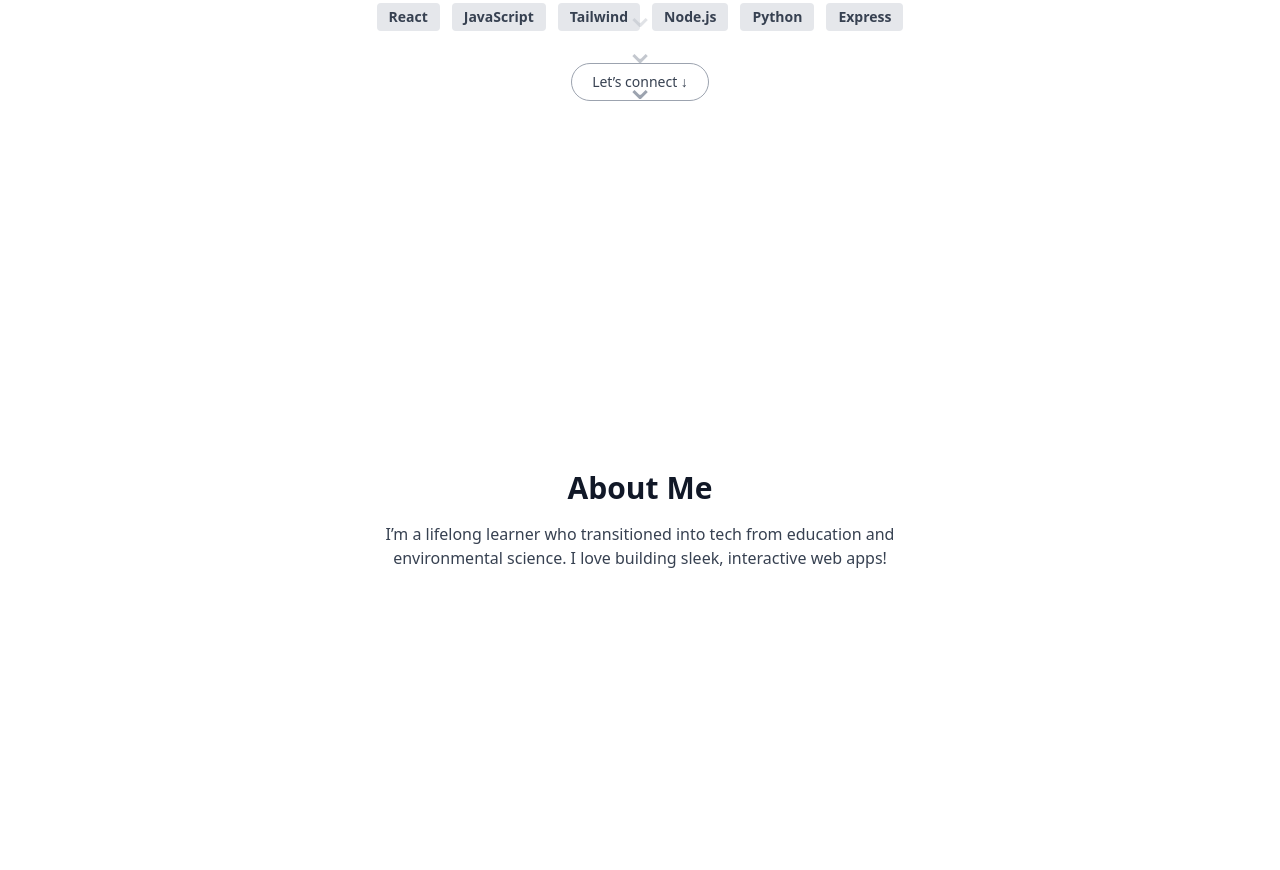
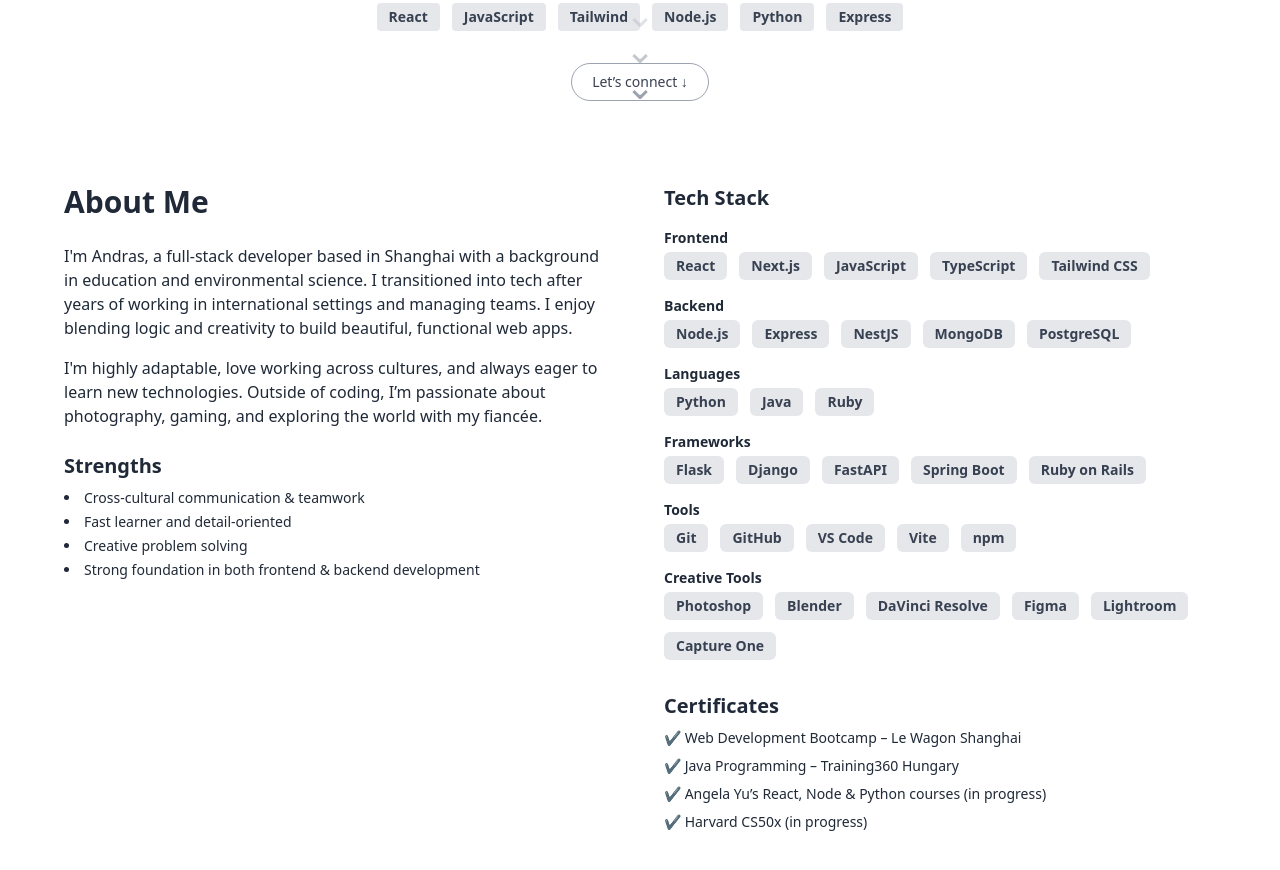
Before and after one commit to andris811/avdev, a React (Create React App) app: page / in a window 1280 px wide. Shown: the part 640-1510 px from the top of the page. Built offline with nearby package versions, Linux system fonts and the light colour scheme.

Commit message:
about section updates

```diff
--- a/package.json
+++ b/package.json
@@ -4,14 +4,19 @@
   "private": true,
   "homepage": "https://andris811.github.io/avdev",
   "dependencies": {
+    "@emotion/react": "^11.14.0",
+    "@emotion/styled": "^11.14.0",
     "@fortawesome/fontawesome-svg-core": "^6.7.2",
     "@fortawesome/free-brands-svg-icons": "^6.7.2",
     "@fortawesome/free-solid-svg-icons": "^6.7.2",
     "@fortawesome/react-fontawesome": "^0.2.2",
+    "@mui/icons-material": "^7.0.2",
+    "@mui/material": "^7.0.2",
     "@testing-library/dom": "^10.4.0",
     "@testing-library/jest-dom": "^6.6.3",
     "@testing-library/react": "^16.3.0",
     "@testing-library/user-event": "^13.5.0",
+    "framer-motion": "^12.9.4",
     "gh-pages": "^6.3.0",
     "react": "^19.1.0",
     "react-dom": "^19.1.0",
--- a/src/components/About.jsx
+++ b/src/components/About.jsx
@@ -1,10 +1,159 @@
 const About = () => {
   return (
-      <section id="about" className="min-h-screen flex flex-col items-center justify-center px-4 text-center">
-        <h2 className="text-3xl font-bold mb-4">About Me</h2>
-        <p className="max-w-xl text-gray-700">
-          I’m a lifelong learner who transitioned into tech from education and environmental science. I love building sleek, interactive web apps!
+    <section
+      id="about"
+      className="min-h-screen px-6 py-16 bg-white dark:bg-gray-900 text-gray-800 dark:text-gray-200"
+    >
+      <div className="max-w-6xl mx-auto grid md:grid-cols-2 gap-12 items-start">
+        {/* Left column – about text & soft skills */}
+        <div>
+          <h2 className="text-3xl font-bold mb-6">About Me</h2>
+          <p className="mb-4">
+            I'm Andras, a full-stack developer based in Shanghai with a
+            background in education and environmental science. I transitioned
+            into tech after years of working in international settings and
+            managing teams. I enjoy blending logic and creativity to build
+            beautiful, functional web apps.
           </p>
+          <p className="mb-4">
+            I'm highly adaptable, love working across cultures, and always eager
+            to learn new technologies. Outside of coding, I’m passionate about
+            photography, gaming, and exploring the world with my fiancée.
+          </p>
+
+          <div className="mt-6">
+            <h3 className="text-xl font-semibold mb-2">Strengths</h3>
+            <ul className="list-disc list-inside space-y-1 text-sm">
+              <li>Cross-cultural communication & teamwork</li>
+              <li>Fast learner and detail-oriented</li>
+              <li>Creative problem solving</li>
+              <li>Strong foundation in both frontend & backend development</li>
+            </ul>
+          </div>
+        </div>
+
+        {/* Right column – tech stack & certifications */}
+        <div>
+          <h3 className="text-xl font-semibold mb-4">Tech Stack</h3>
+
+          <div className="space-y-4 text-sm">
+            <div>
+              <p className="font-semibold mb-1">Frontend</p>
+              <div className="flex flex-wrap gap-3 text-gray-700 dark:text-gray-300 text-sm font-semibold">
+                {[
+                  "React",
+                  "Next.js",
+                  "JavaScript",
+                  "TypeScript",
+                  "Tailwind CSS",
+                ].map((tech) => (
+                  <span
+                    key={tech}
+                    className="bg-gray-200 dark:bg-gray-800 px-3 py-1 rounded-md"
+                  >
+                    {tech}
+                  </span>
+                ))}
+              </div>
+            </div>
+
+            <div>
+              <p className="font-semibold mb-1">Backend</p>
+              <div className="flex flex-wrap gap-3 text-gray-700 dark:text-gray-300 text-sm font-semibold">
+                {["Node.js", "Express", "NestJS", "MongoDB", "PostgreSQL"].map(
+                  (tech) => (
+                    <span
+                      key={tech}
+                      className="bg-gray-200 dark:bg-gray-800 px-3 py-1 rounded-md"
+                    >
+                      {tech}
+                    </span>
+                  )
+                )}
+              </div>
+            </div>
+
+            <div>
+              <p className="font-semibold mb-1">Languages</p>
+              <div className="flex flex-wrap gap-3 text-gray-700 dark:text-gray-300 text-sm font-semibold">
+                {["Python", "Java", "Ruby"].map((tech) => (
+                  <span
+                    key={tech}
+                    className="bg-gray-200 dark:bg-gray-800 px-3 py-1 rounded-md"
+                  >
+                    {tech}
+                  </span>
+                ))}
+              </div>
+            </div>
+
+            <div>
+              <p className="font-semibold mb-1">Frameworks</p>
+              <div className="flex flex-wrap gap-3 text-gray-700 dark:text-gray-300 text-sm font-semibold">
+                {[
+                  "Flask",
+                  "Django",
+                  "FastAPI",
+                  "Spring Boot",
+                  "Ruby on Rails",
+                ].map((tech) => (
+                  <span
+                    key={tech}
+                    className="bg-gray-200 dark:bg-gray-800 px-3 py-1 rounded-md"
+                  >
+                    {tech}
+                  </span>
+                ))}
+              </div>
+            </div>
+
+            <div>
+              <p className="font-semibold mb-1">Tools</p>
+              <div className="flex flex-wrap gap-3 text-gray-700 dark:text-gray-300 text-sm font-semibold">
+                {["Git", "GitHub", "VS Code", "Vite", "npm"].map((tech) => (
+                  <span
+                    key={tech}
+                    className="bg-gray-200 dark:bg-gray-800 px-3 py-1 rounded-md"
+                  >
+                    {tech}
+                  </span>
+                ))}
+              </div>
+            </div>
+
+            <div>
+              <p className="font-semibold mb-1">Creative Tools</p>
+              <div className="flex flex-wrap gap-3 text-gray-700 dark:text-gray-300 text-sm font-semibold">
+                {[
+                  "Photoshop",
+                  "Blender",
+                  "DaVinci Resolve",
+                  "Figma",
+                  "Lightroom",
+                  "Capture One",
+                ].map((tool) => (
+                  <span
+                    key={tool}
+                    className="bg-gray-200 dark:bg-gray-800 px-3 py-1 rounded-md"
+                  >
+                    {tool}
+                  </span>
+                ))}
+              </div>
+            </div>
+          </div>
+
+          <div className="mt-8">
+            <h3 className="text-xl font-semibold mb-2">Certificates</h3>
+            <ul className="text-sm space-y-2">
+              <li>✔️ Web Development Bootcamp – Le Wagon Shanghai</li>
+              <li>✔️ Java Programming – Training360 Hungary</li>
+              <li>✔️ Angela Yu’s React, Node & Python courses (in progress)</li>
+              <li>✔️ Harvard CS50x (in progress)</li>
+            </ul>
+          </div>
+        </div>
+      </div>
     </section>
   );
 };
```
Also changed, not shown: 1 other file (tests, documents, lock files or other folders). Lines whose indentation alone changed are shown as unchanged.
